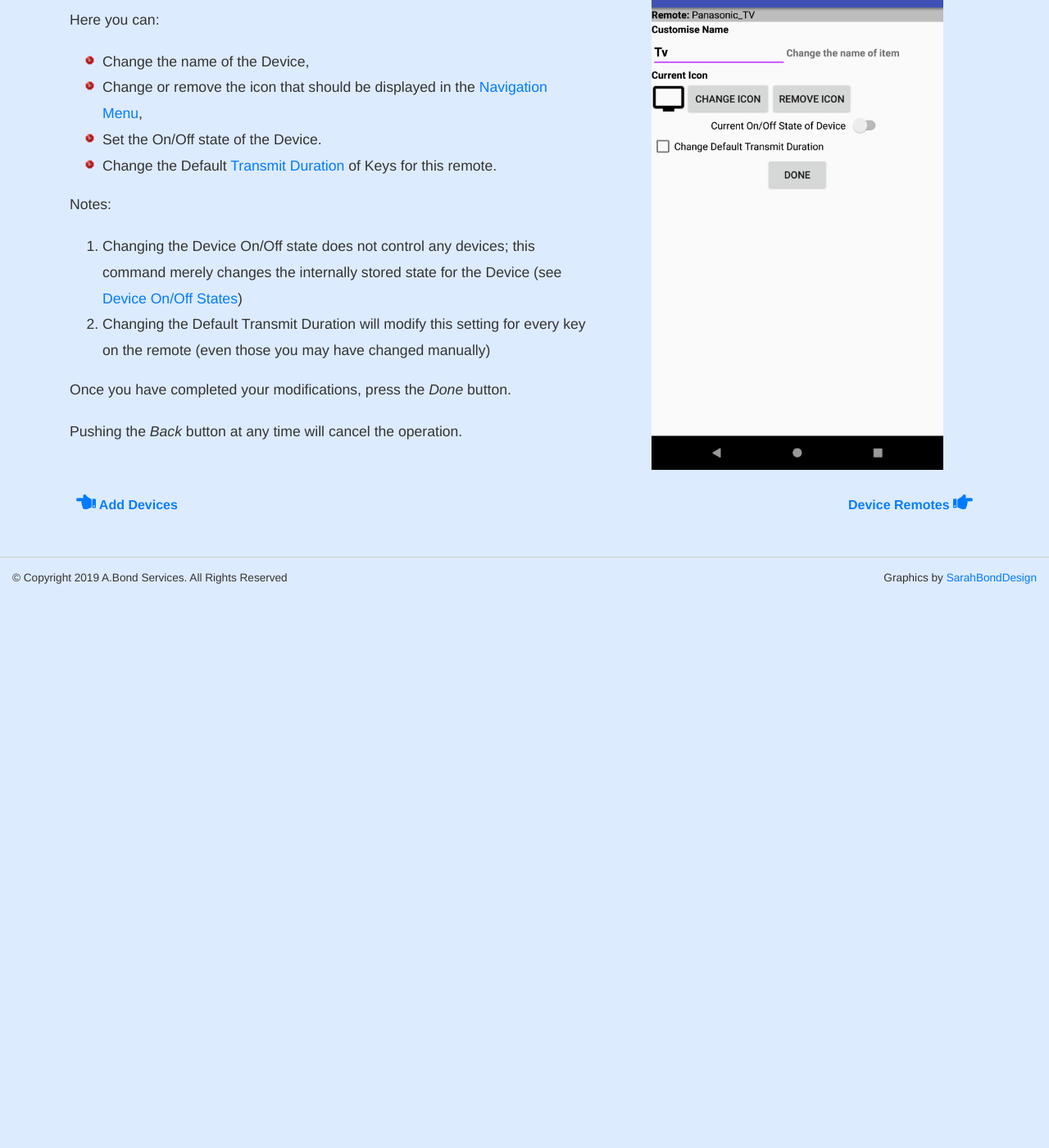
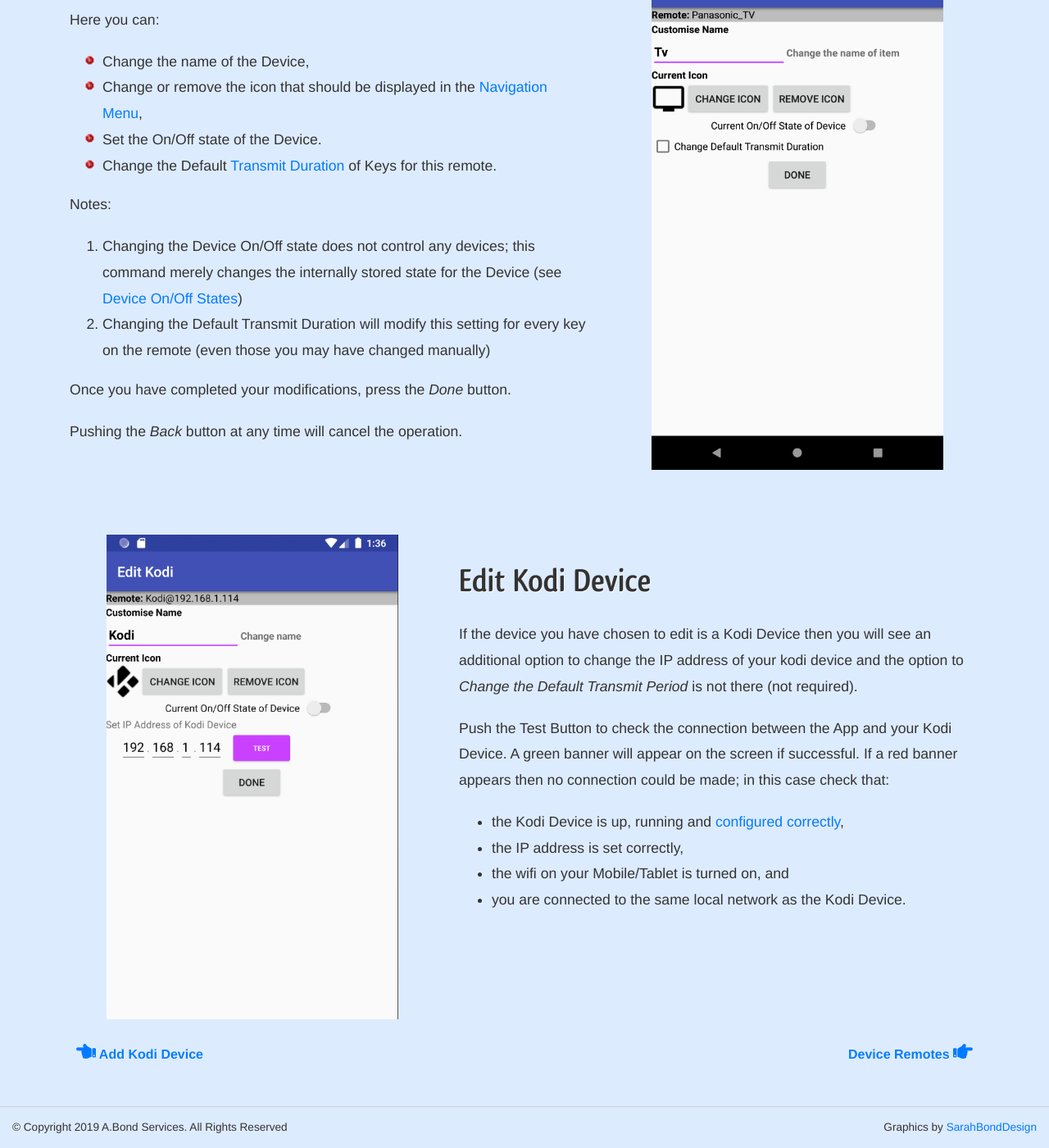
Before and after one commit to OrangeReaper/andymote-cms, a Jekyll site: the page built from editdevice.html, in a window 1280 px wide and 1400 px high, scrolled down 453 px. Shown: the whole window at 82% size. Built offline with Jekyll 4.4.1, drawn with Linux system fonts in a browser that asks for light colours; before the commit the page ends 1184 px from its top, so only the background shows below that; some of the changed text lies outside the part shown.

Commit message:
Add Native Kodi Interface

```diff
--- a/devices.html
+++ b/devices.html
@@ -5,8 +5,8 @@
     <div class="container content">
       {% assign prev_page = "Navigation Menu" %}
       {% assign prev_href = "navigation.html" %}
-      {% assign next_page = "Edit Devices" %}
-      {% assign next_href = "editdevice.html" %}
+      {% assign next_page = "Add Kodi Device" %}
+      {% assign next_href = "kodidevices.html" %}
       {% include usergnav.html %}
 
       <div class="row">
@@ -21,7 +21,7 @@
             <li>The default transmit duration to be used for remote keys, and</li>
             <li>The LIRC Remote Control associated with this device.</li>
           </ul>
-          <p>You can select a <i>pre-configuration</i> setting; if you do this then the Device name and icon will be automatically selected for you. Alternatively you can enter your own name for the Device and/or <a href="changeicon.html">select the icon</a> you want to use by pressing the <i>Change Icon</i> button.</p>
+          <p>You can select a <i>pre-configuration</i> setting; if you do this then the Device name and icon will be automatically selected for you. Alternatively you can enter your own name for the Device and/or <a href="changeicon.html">select the icon</a> you want to use by pressing the <i>Change Icon</i> button. If you select <b><i>Kodi</i></b> here then the screen will change prompting you to <a href="kodidevices.html">add a kodi device</a>.</p>
           <p id="transmitduration">The <i>Transmit Duration</i> is the period of time (in ms) that the server will continuousely send an infra-red code (for each key of the device you are creating); or, you can select <i>SEND_ONCE</i>. You may need to experiment with this setting because the best value will depend on the actual device you are controlling. You change this setting in the <a href="editdevice.html">Edit Device</a> View and you can set a different value for each key in the <a href="editdevicekey.html">Edit Device Key</a> View.</p>
           <p>The bottom part of this view contains a list of devices (from the LIRC Subsystem); you should select the device you wish to control. </p>
           <p>Once you have populated all the required fields in this view, a <i>Done</i> button will appear. Press this to complete the process.</p>
--- a/editdevice.html
+++ b/editdevice.html
@@ -3,8 +3,8 @@
 title: AndyMOTE User Guide
 ---
     <div class="container content">
-      {% assign prev_page = "Add Devices" %}
-      {% assign prev_href = "devices.html" %}
+      {% assign prev_page = "Add Kodi Device" %}
+      {% assign prev_href = "kodidevices.html" %}
       {% assign next_page = "Device Remotes" %}
       {% assign next_href = "deviceremote.html" %}
       {% include usergnav.html %}
@@ -33,5 +33,26 @@
           <p class="aligncenter"><img src="assets/images/30_editDevice.png" class="img-fluid img80" id="settings" alt=""></p>
         </div>
       </div>
+
+	        <!-- EDIT KODI DEVICE -->
+      <div class="row">
+        <div class="col-lg-7 order-lg-12">
+          <h2 class="page-title">Edit Kodi Device</h2>
+          <p>If the device you have chosen to edit is a Kodi Device then you will see an additional option to change the IP address of your kodi device and the option to <i>Change the Default Transmit Period</i> is not there (not required).</p>
+          <p>Push the Test Button to check the connection between the App and your Kodi Device. A green banner will appear on the screen if successful. If a red banner appears then no connection could be made; in this case check that:</p>
+			<ul>
+				<li>the Kodi Device is up, running and <a href="kodidevices.html#config">configured correctly</a>,
+				<li>the IP address is set correctly, </li>
+				<li>the wifi on your Mobile/Tablet is turned on, and</li>
+				<li>you are connected to the same local network as the Kodi Device. </li>
+			</ul>
+        </div>
+        <div class="col-lg-5">
+          <div class="row spacer2 d-none d-lg-block"></div>
+          <p class="aligncenter"><img src="assets/images/editkodidevice.png" class="img-fluid img80" id="settings" alt=""></p>
+        </div>
+      </div>
+
+
       {% include usergnav.html %}
     </div>
--- a/start.html
+++ b/start.html
@@ -13,7 +13,7 @@
         <div class="col-lg-7">
             <h2 class="page-title">Getting Started</h2>
             <p>The first time you run the AndyMOTE app you need to configure the server IP address in the App <a href="settings.html">Settings</a>.</p>
-            <p>Next, AndyMOTE needs to know about the Devices you want to control (ie, the remotes you <a href="server.html#addremotes">added to LIRC</a> when you setup the AndyMOTE <a href="server.html">Server</a>).</p>
+            <p>Next, AndyMOTE needs to know about the Devices you want to control (ie, the remotes you <a href="server.html#addremotes">added to LIRC</a> when you setup the AndyMOTE <a href="server.html">Server</a> or any Kodi devices you have in your system).</p>
             <p>Once you have added your devices, you need to <a href="activities.html">create the activities</a> you wish to wish to use.</p>
             <p>Finally, customise things the way you wish; <a href="movekey.html">change key positions</a>, <a href="changeicon.html">change icons</a>, <a href="customkey.html">add custom keys</a> etc...</p>
         </div>
```
Also changed, not shown: _data/navigation.yml (+2 -5 lines), index.html (+8 -1 lines), keyguide.html (+43 -0 lines), kodidevices.html (added, +37 -0 lines), assets/icons/kic_bigfwd.png (added), assets/icons/kic_bigrew.png (added), assets/icons/kic_codec.png (added), assets/icons/kic_osd.png (added), assets/icons/kic_poweroff.png (added), assets/icons/kic_reboot.png (added), assets/images/addkodidevice.png (added), assets/images/editkodidevice.png (added).
